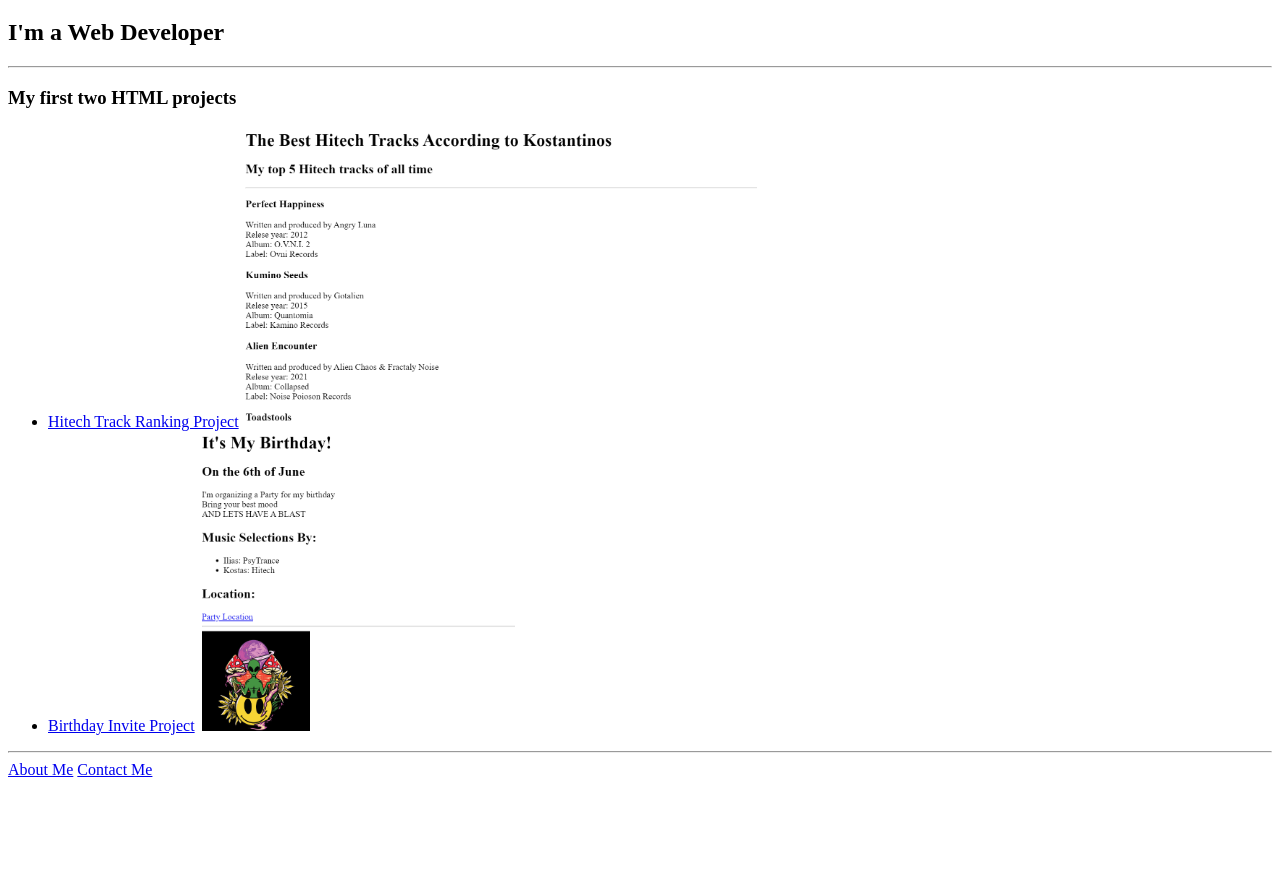
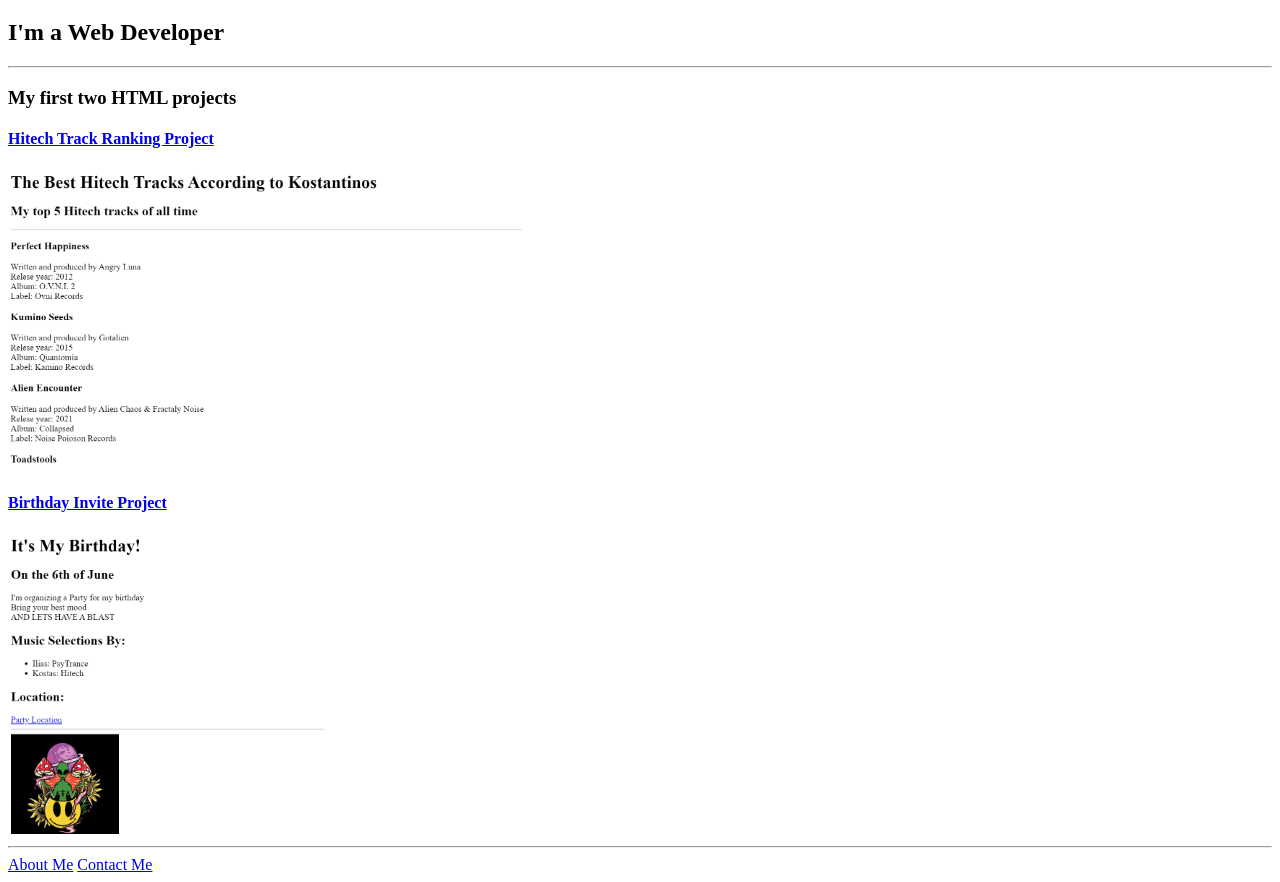
Before and after one commit to AntoniouKonstantinos/html-portfolio, a plain HTML site: page index.html in a window 1280 px wide. Shown: the part 61-943 px from the top of the page. Before the commit the page ends 848 px from the top, so only its background shows below. Drawn offline with Linux system fonts and the light colour scheme.

Commit message:
Add files via upload

```diff
--- a/index.html
+++ b/index.html
@@ -11,16 +11,10 @@
     <h2>I'm a Web Developer</h2>
     <hr />
     <h3>My first two HTML projects</h3>
-    <ul>
-        <li>
-            <a href="./public/track-ranking.html">Hitech Track Ranking Project</a>
-            <img src="./assets/images/tracks-ranking.png" alt="track ranking project screenshot" height="300" />
-        </li>
-        <li>
-            <a href="./public/birthday-invite.html">Birthday Invite Project</a>
-            <img src="./assets/images/birthday-invite.png" alt="birthday invite project screenshot" height="300" />
-        </li>
-    </ul>
+    <h4><a href="./public/track-ranking.html">Hitech Track Ranking Project</a></h4>
+    <img src="./assets/images/tracks-ranking.png" alt="track ranking project screenshot" height="300" />
+    <h4><a href="./public/birthday-invite.html">Birthday Invite Project</a></h4>
+    <img src="./assets/images/birthday-invite.png" alt="birthday invite project screenshot" height="300" />
     <hr/>
     <a href="./public/about.html">About Me</a>
     <a href="./public/contact.html">Contact Me</a>
```
